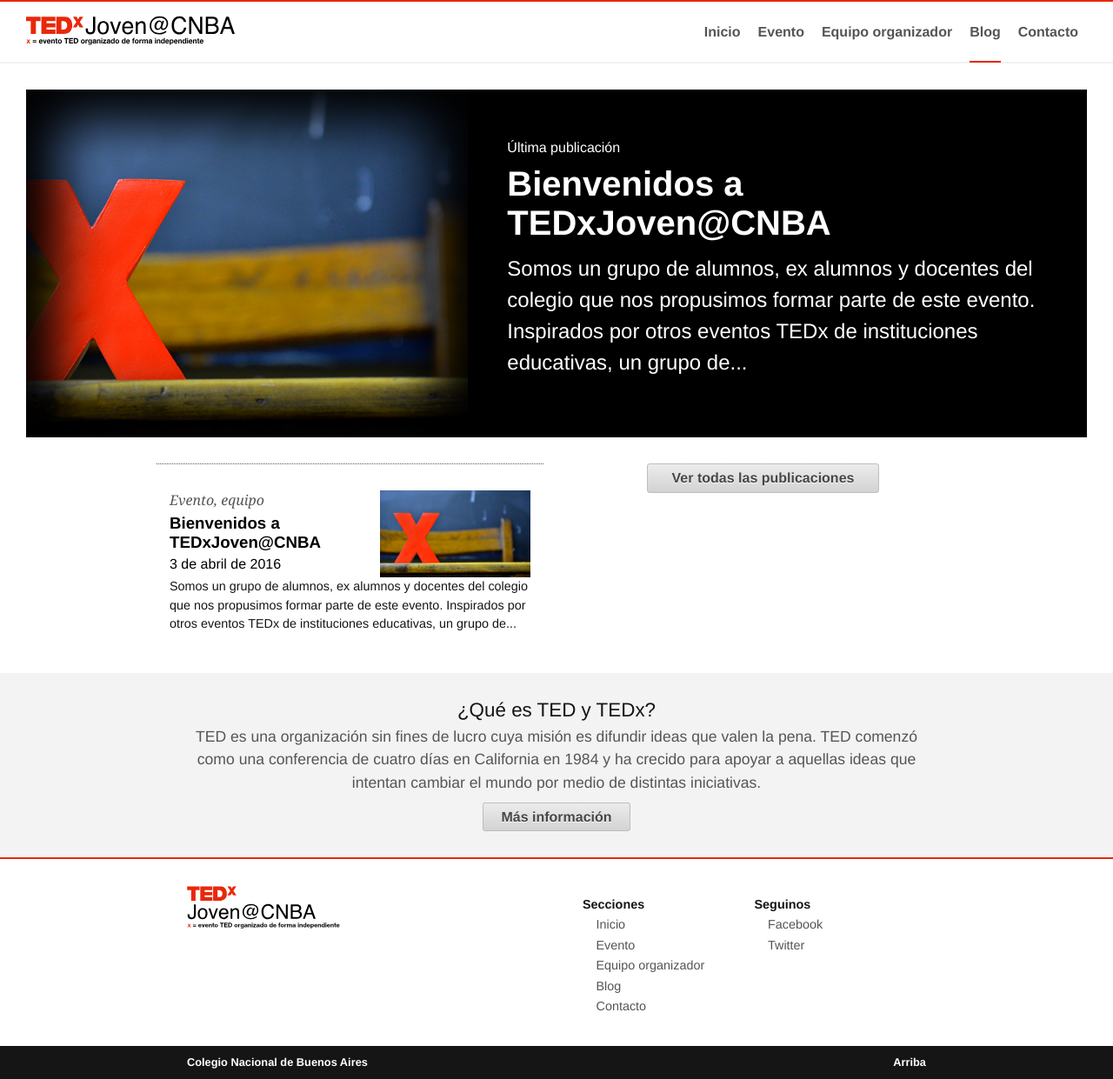
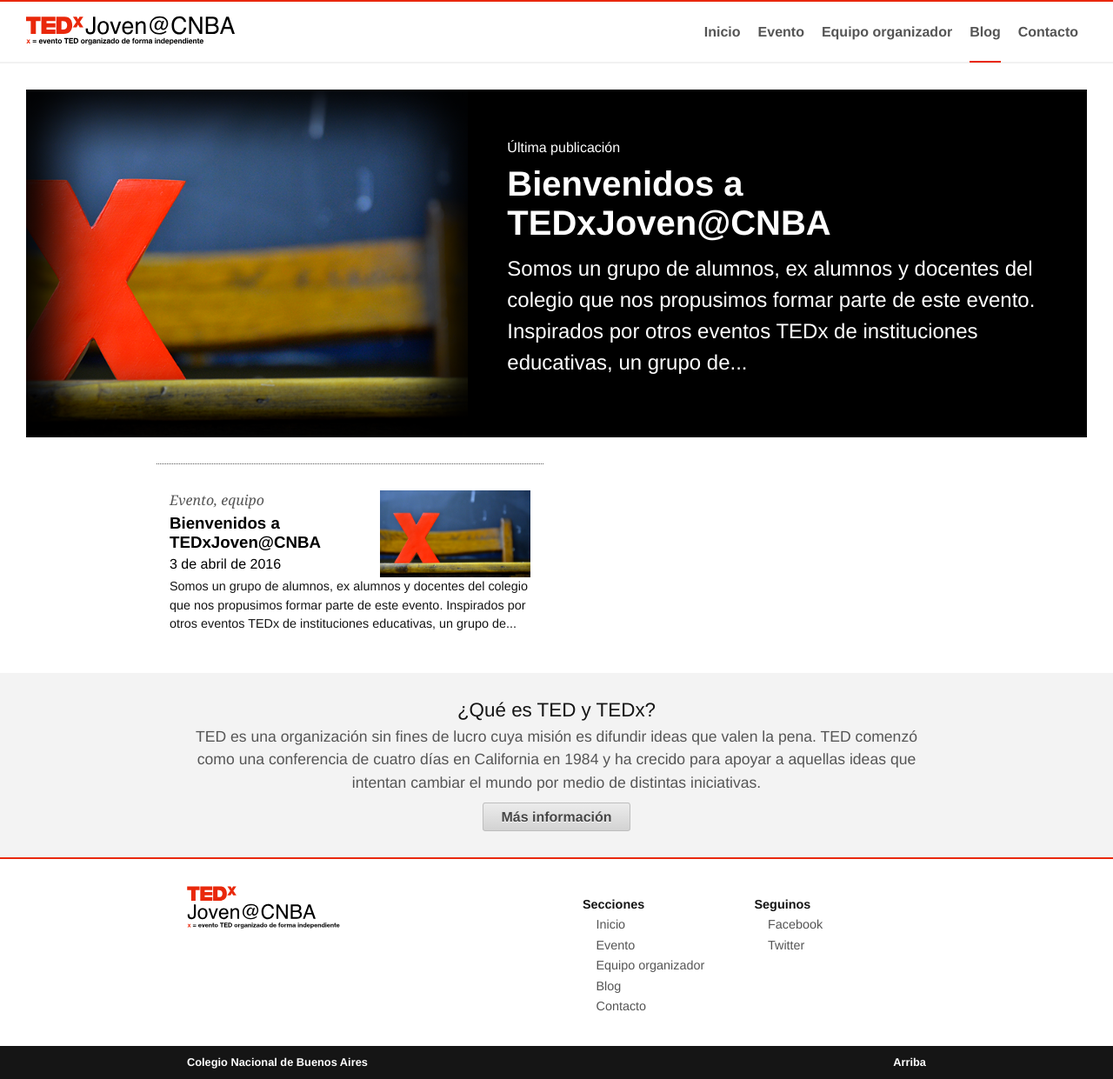
Before and after one commit to TEDxCNBA/pagina, a Jekyll site: the page built from blog.html, in a window 1280 px wide. Shown: the whole page at 87% size. Built offline with Jekyll 4.4.1, drawn with Linux system fonts in a browser that asks for light colours.

Commit message:
Saco "ver todas las publicaciones"

```diff
--- a/blog.html
+++ b/blog.html
@@ -10,7 +10,7 @@
 
 <div class="container">
 	<ul class="posts-list flex">
-		{% for post in site.posts limit: 5 %}
+		{% for post in site.posts %}
 			<li class="post-preview col col--12 col__md--6">
 				<div class="flex divisor">
 					<div class="col col--12">
@@ -48,8 +48,5 @@
 				</a>
 			</li>
 		{% endfor %}
-			<li class="ver-archivo col col--12 col__md--6">
-				<a href="" class="main-button">Ver todas las publicaciones</a>
-			</li>
 	</ul>
 </div>
```
